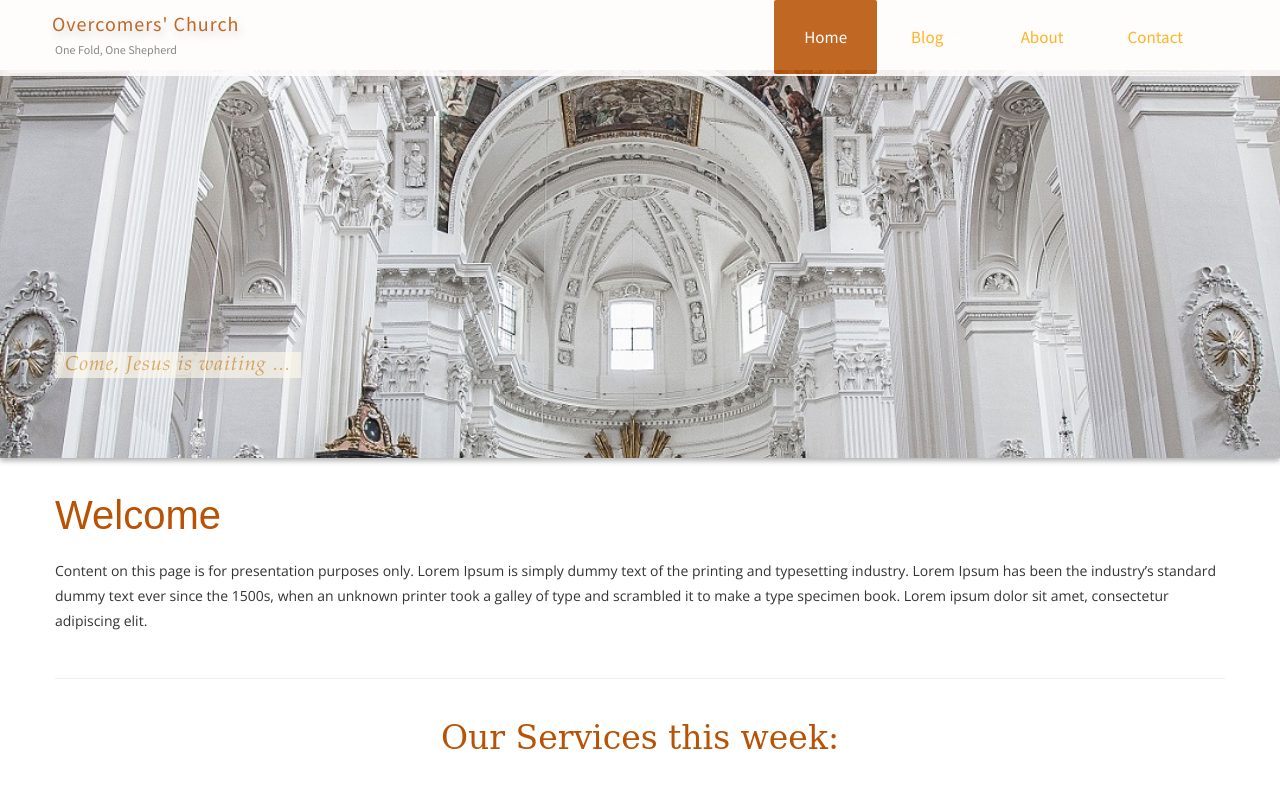
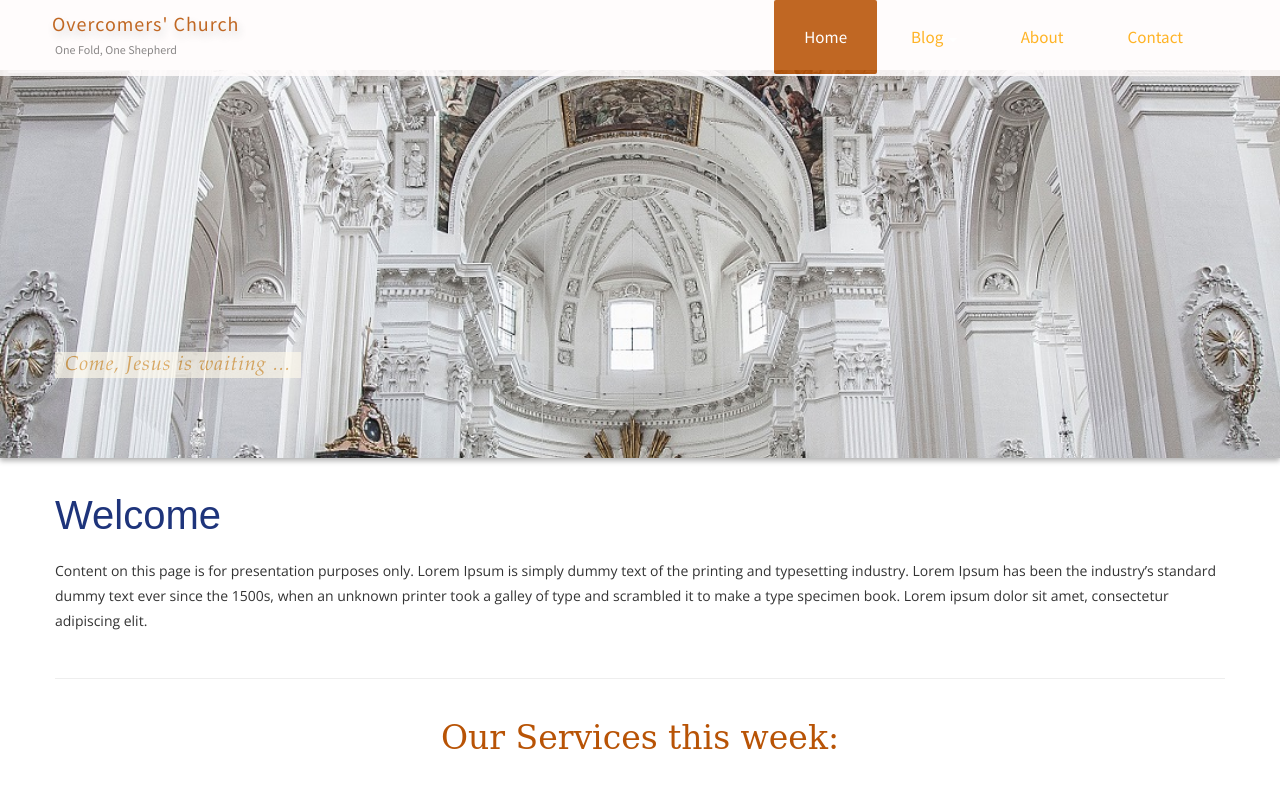
Before and after one commit to Okingiboy/ekc-website, a plain HTML site: page index.html in a window 1280 px wide. Shown: the top 800 px of the page. Drawn offline with nearby package versions, Linux system fonts and the light colour scheme; a web font is replaced by a local one.

Commit message:
updated files

```diff
--- a/styles/custom.css
+++ b/styles/custom.css
@@ -26,7 +26,7 @@ h3, h4, h5, h6 {line-height:1.5 !important}
 }
 
 .leadh1{
-	font-family:sans-serif;font-size:40px;color:#B85305;
+	font-family:sans-serif;font-size:40px;color:#1e347b;
 }
 
 .lead h2 {
```
